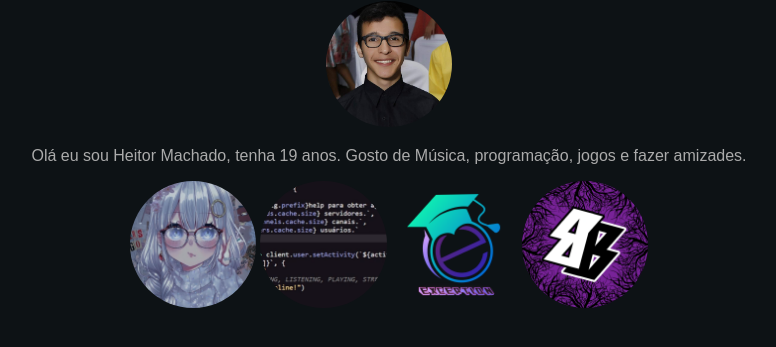
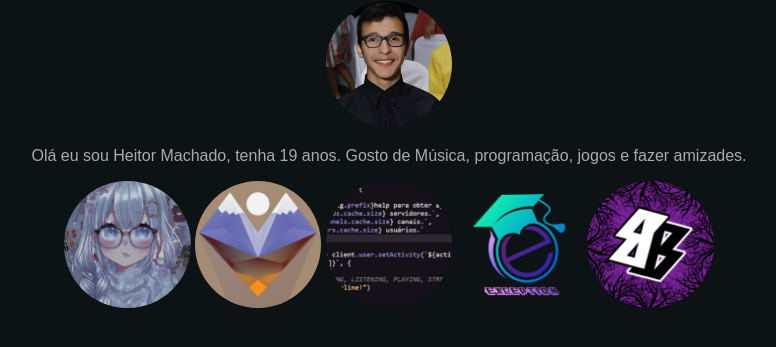
Before and after one commit to HeitorDJAk47Gamer/Heitor, a plain HTML site: page index.html in a window 1280 px wide. Shown: the part 87-434 px from the top of the page, without its empty margins (251-1027 px from the left). Drawn offline with Linux system fonts and the light colour scheme.

Commit message:
Update index.html

```diff
--- a/index.html
+++ b/index.html
@@ -14,6 +14,7 @@
             <img class="hh" src="img/heitor.png">
             <p>Olá eu sou Heitor Machado, tenha 19 anos. Gosto de Música, programação, jogos e fazer amizades.</p>
             <img class="hh" src="img/laras.png" alt="Lara">
+            <img class="hh" src="img/exception.png" alt="Exception">
             <img class="hh" src="img/glit.png" alt="Glitzer">
             <img class="hh" src="img/deev.png" alt="DEVS">
             <img class="hh" src="img/TBR.png" alt="TBR">
```
